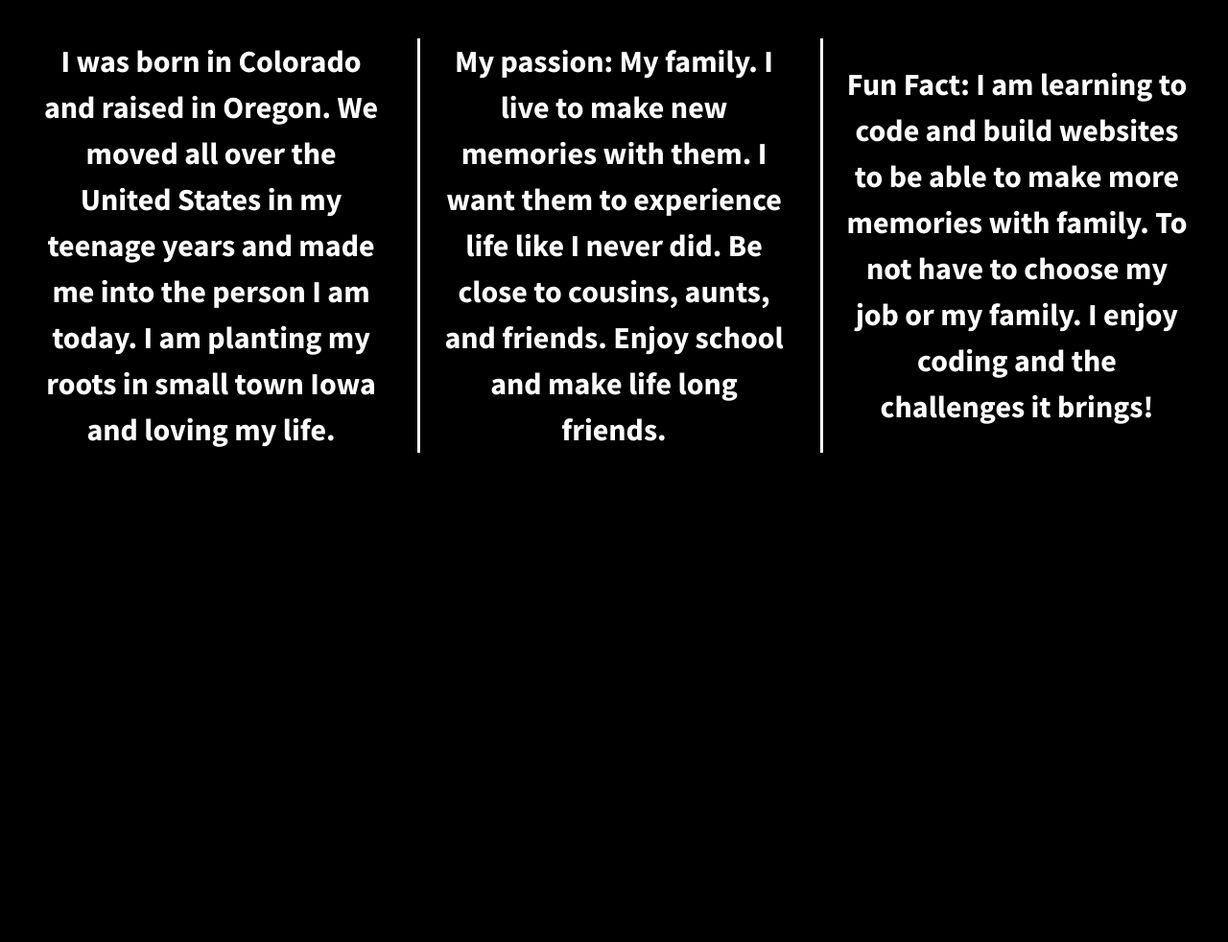
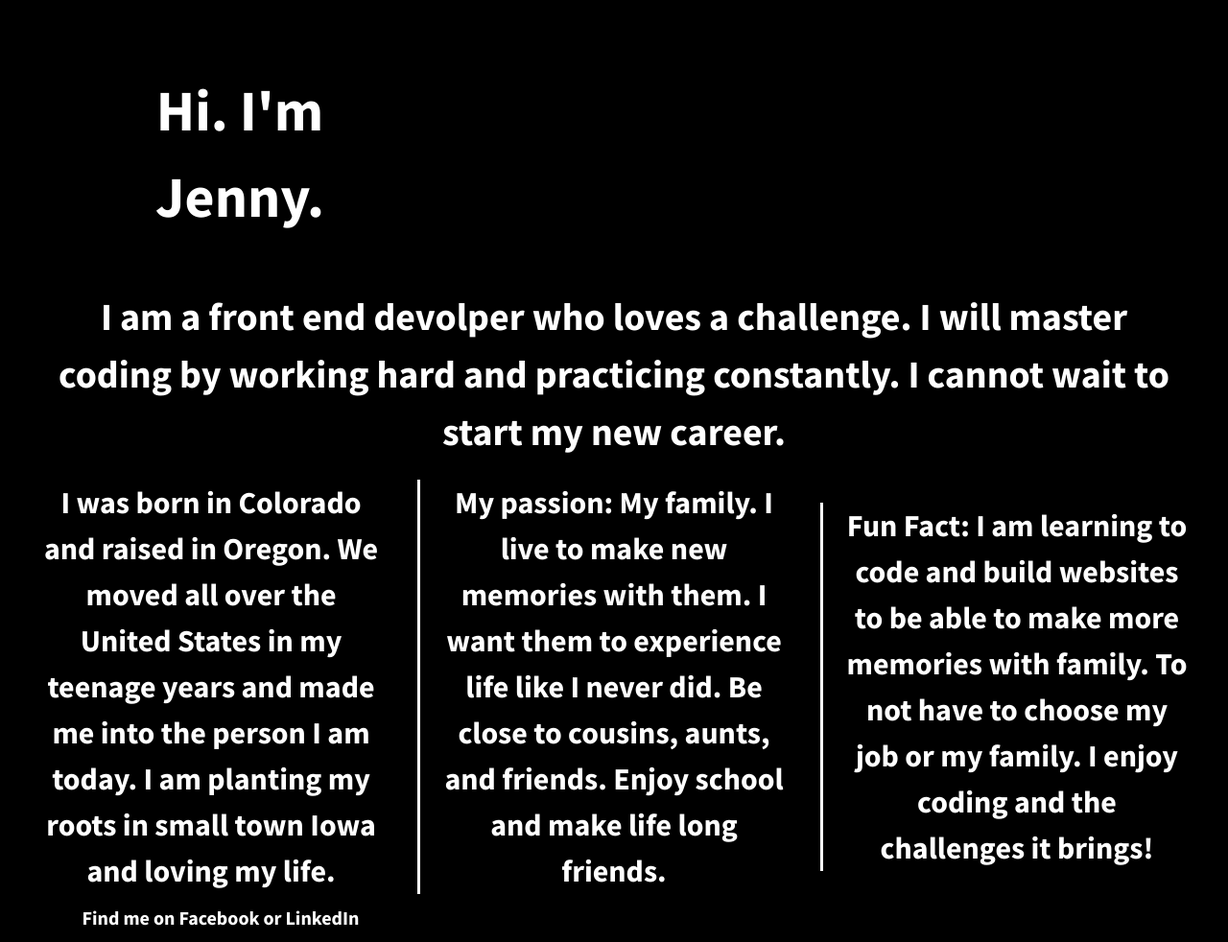
Before and after one commit to jenbuckingham/divs-flexbox-starter, a plain HTML site: page index.html in a window 1280 px wide. Shown: the whole page at 96% size. Before the commit the page ends 880 px from the top, so only its background shows below. Drawn offline with nearby package versions, Linux system fonts and the light colour scheme.

Commit message:
Add header, footer, main and flexbox

```diff
--- a/css/main.css
+++ b/css/main.css
@@ -109,9 +109,41 @@ body {
     height: 100%;
 }
 
+header,
+footer,
+main {
+
+    display: flex;
+    justify-content: center;
+    align-items: center;
+    padding: .5em;
+}
+
+header {
+    color: #FFFFFF;
+    line-height: 1.5em;
+    font-size: 3em;
+    height: auto;
+    width: 30%;
+    overflow: auto;
+    text-align: center;
+}
+
+main {
+    color: #FFFFFF;
+    line-height: 1.5em;
+    font-size: 2em;
+    height: auto;
+    width: 100%;
+    overflow: auto;
+    text-align: center;
+}
 .wrapper {
     /*add display:flex and set justify-content to space-between*/
     display: flex;
+    justify-content: center;
+    align-items: center;
+    flex-flow: row wrap;
     justify-content: space-between;
     font-weight: 700;
 }
@@ -125,7 +157,6 @@ body {
 .div-1,
 .div-2,
 .div-3 {
-    /*give the divs a width of 30%, add display:flex, set justify-content and align-items to center*/
     display: flex;
     justify-content: center;
     align-items: center;
@@ -137,7 +168,15 @@ body {
     overflow: auto;
     text-align: center;
 }
-
+ footer {
+    color: #FFFFFF;
+    line-height: 1.5em;
+    font-size: 1em;
+    height: auto;
+    width: 30%;
+    overflow: auto;
+    text-align: center;
+ }
 
 
 
--- a/index.html
+++ b/index.html
@@ -4,7 +4,7 @@
 <head>
     <meta charset="utf-8">
     <meta http-equiv="x-ua-compatible" content="ie=edge">
-    <title>Make me into a grid!</title>
+    <title>Life of Jenny</title>
     <meta name="description" content="">
     <meta name="viewport" content="width=device-width, initial-scale=1">
 
@@ -24,6 +24,13 @@
         <![endif]-->
 
     <section class="wrapper">
+        <header>
+            Hi. I'm Jenny.
+        </header>
+        <main>
+            I am a front end devolper who loves a challenge. I will master coding by working hard and practicing
+            constantly. I cannot wait to start my new career.
+        </main>
         <div class="div-1">
             I was born in Colorado and raised in Oregon. We moved all over the United States in my teenage years and
             made me into the person I am today. I am planting my roots in small town Iowa and loving my life.
@@ -36,6 +43,7 @@
             Fun Fact: I am learning to code and build websites to be able to make more memories with family. To not have
             to choose my job or my family. I enjoy coding and the challenges it brings!
         </div>
+        <footer> Find me on Facebook or LinkedIn </footer>
     </section>
 
     <script src="https://ajax.googleapis.com/ajax/libs/jquery/1.11.3/jquery.min.js"></script>
```
